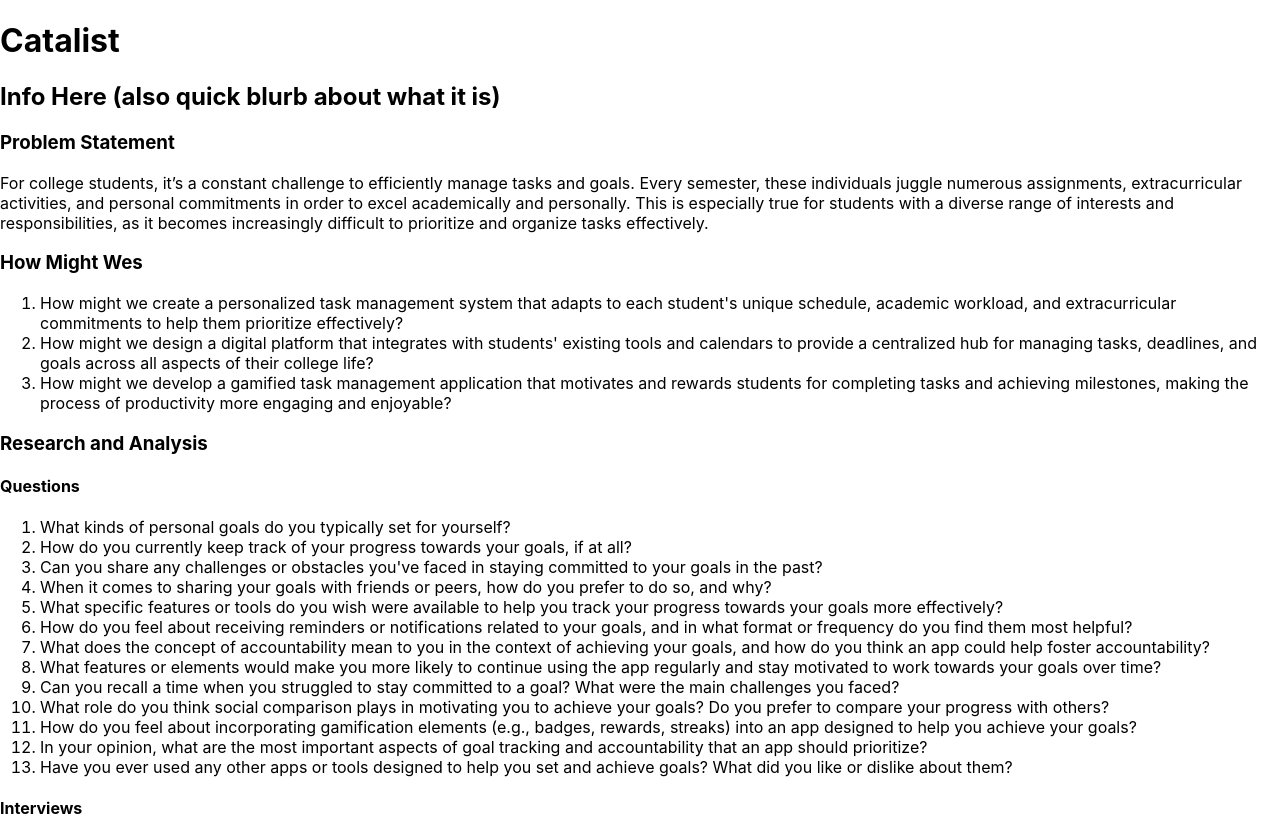
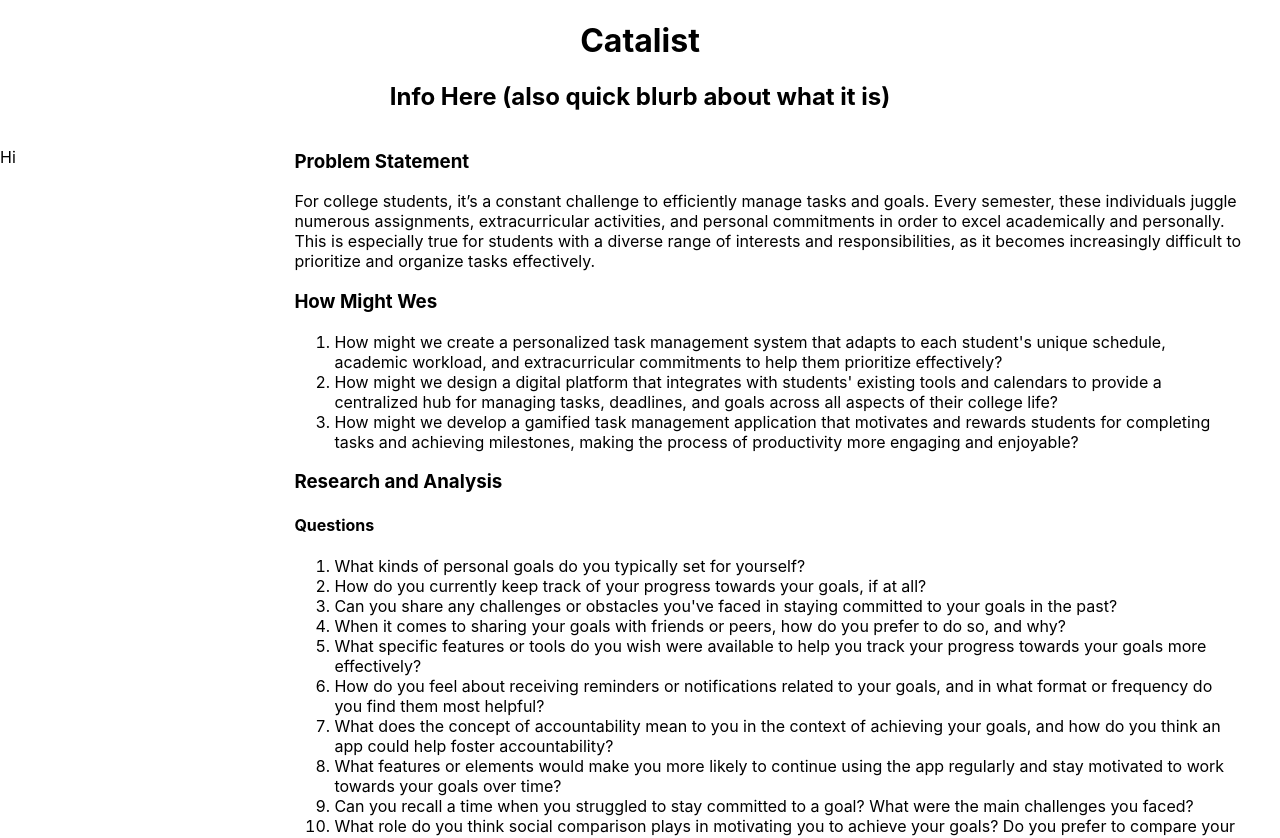
Before and after one commit to harrydnewman/Capstone-PortfolioWebsite, a React (Vite) app: page /portfolio/catalist in a window 1280 px wide. Shown: the top 838 px of the page. Built offline with nearby package versions, Linux system fonts and the light colour scheme.

Commit message:
started css for catalist

```diff
--- a/src/pages/portfoliopages/Catalist.jsx
+++ b/src/pages/portfoliopages/Catalist.jsx
@@ -8,12 +8,18 @@ import FigmaFlow from '../../assets/images/Catalist/figmaflow.png'
 
 export default function Catalist() {
     return (
-        <div>
-            <h1>Catalist</h1>
-            <h2>Info Here (also quick blurb about what it is)</h2>
+        <div className={styles.main}>
+        <div className={styles.title}>
+        <h1>Catalist</h1>
+        <h2>Info Here (also quick blurb about what it is)</h2>
+        </div>
+        <div className={styles.bodySection}>
+            <div className={styles.TableOfContents}>
+                <p>Hi</p>
+            </div>
 
             <div className={styles.documentation}>
-                <h3>Problem Statement</h3>
+                <h3 id='problemStatement'>Problem Statement</h3>
                 <p>For college students, it’s a constant challenge to efficiently manage tasks and goals. Every semester, these individuals juggle numerous assignments, extracurricular activities, and personal commitments in order to excel academically and personally. This is especially true for students with a diverse range of interests and responsibilities, as it becomes increasingly difficult to prioritize and organize tasks effectively.</p>
 
                 <h3 id='hmw'>How Might Wes</h3>
@@ -368,5 +374,6 @@ export default function Catalist() {
 
             </div>
         </div>
+        </div>
     )
 }
--- a/src/styles/PortfolioDocumentation.module.css
+++ b/src/styles/PortfolioDocumentation.module.css
@@ -0,0 +1,31 @@
+.main {
+    width: 100%;
+}
+
+.title {
+    text-align: center;
+    width: 100%;
+}
+
+.bodySection {
+    width: 100%;
+    display: flex;
+    flex-direction: row;
+}
+
+.TableOfContents {
+    width: 20%;
+}
+
+.documentation {
+    width: 80%;
+    padding-left: 3%;
+    padding-right: 3%;
+}
+
+.documentation img {
+    max-width: 75%;
+    height: auto;
+}
+
+/* need to come back and finish with this */
```
